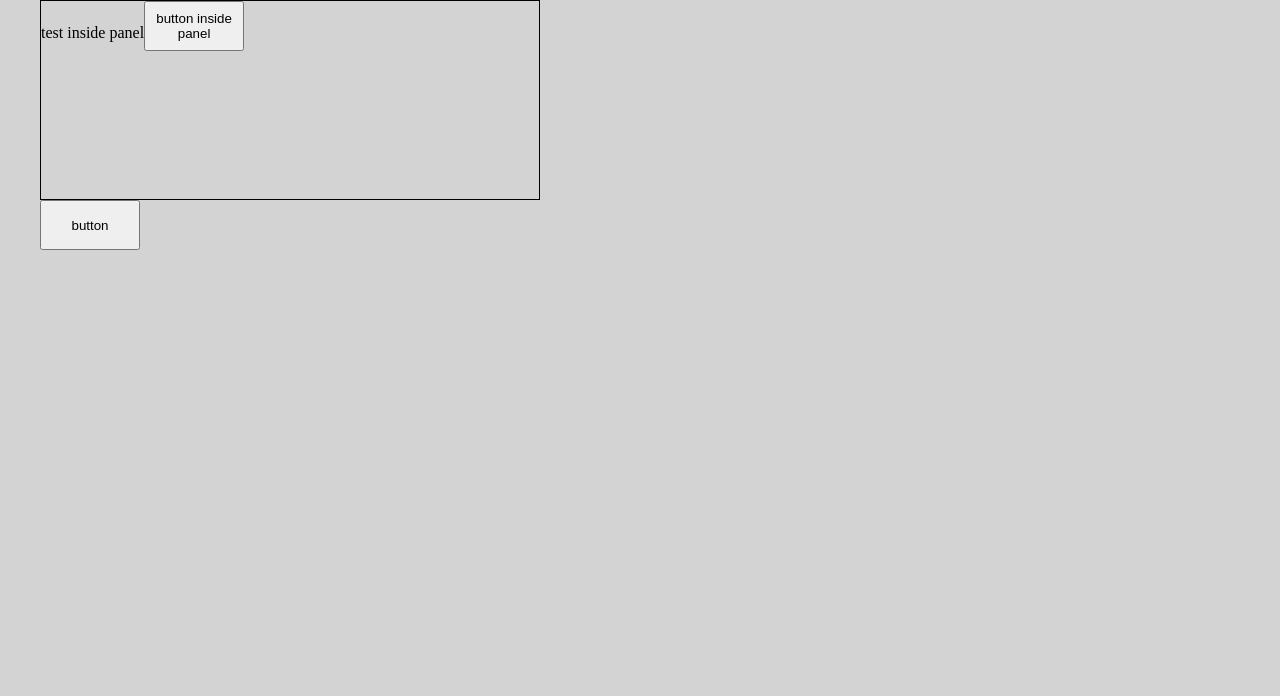
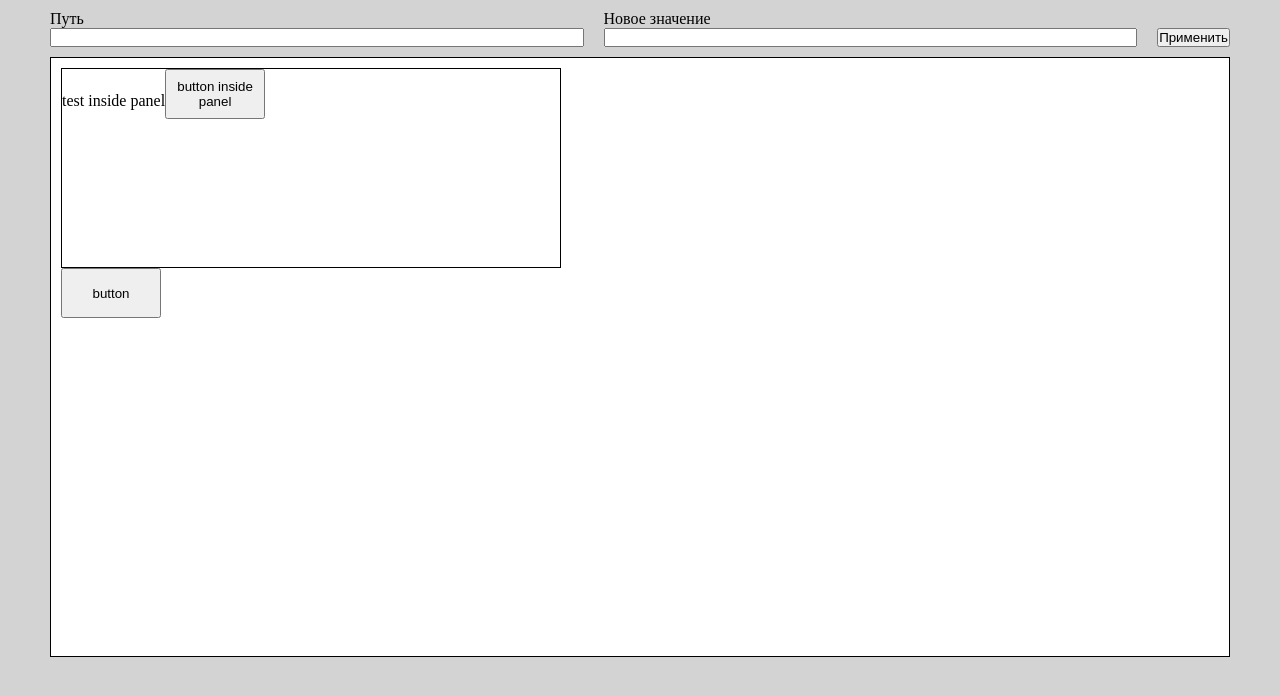
Before and after one commit to i-bayanov/aspect-test-task, a React (Create React App) app: page / in a window 1280 px wide. Shown: the top 696 px of the page. Built offline with nearby package versions, Linux system fonts and the light colour scheme.

Commit message:
add markup for form

```diff
--- a/src/App.tsx
+++ b/src/App.tsx
@@ -2,13 +2,26 @@ import { useAppSelector } from './store/hooks';
 import { RootState } from './store/store';
 
 import Content from './Content';
+
+import './App.css';
 
 export default function App() {
   const content = useAppSelector((state: RootState) => state);
 
   return (
     <div className="App">
-      {content.map((item, idx) => <Content key={idx} {...item} />)}
+      <form>
+        <label htmlFor='path'>Путь
+          <input type={'text'} id='path' />
+        </label>
+        <label htmlFor='value'>Новое значение
+          <input type={'text'} id='value' />
+        </label>
+        <button className='submit'>Применить</button>
+      </form>
+      <div className='content_wrapper'>
+        {content.map((item, idx) => <Content key={idx} {...item} />)}
+      </div>
     </div>
   );
 }
```
